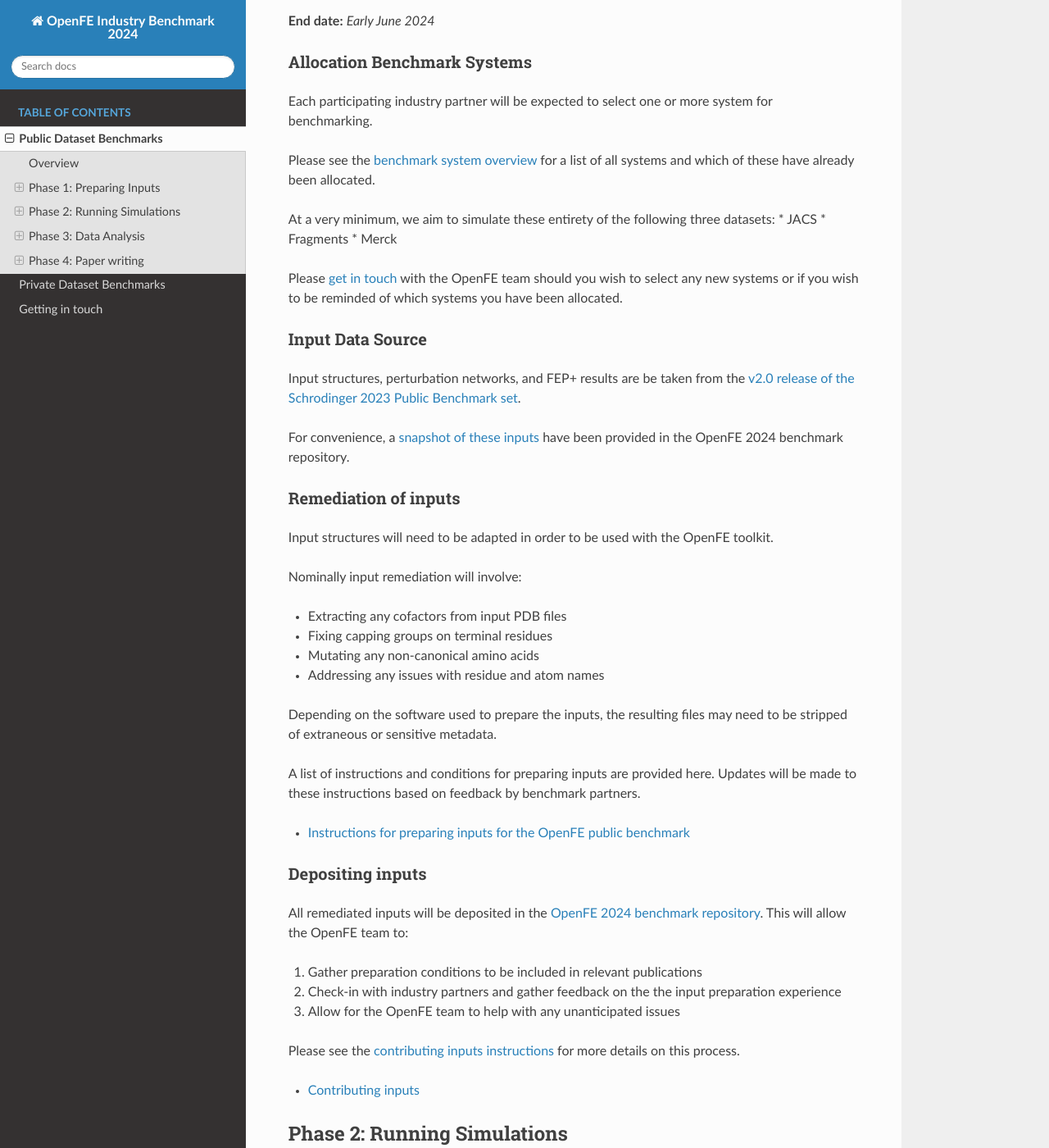
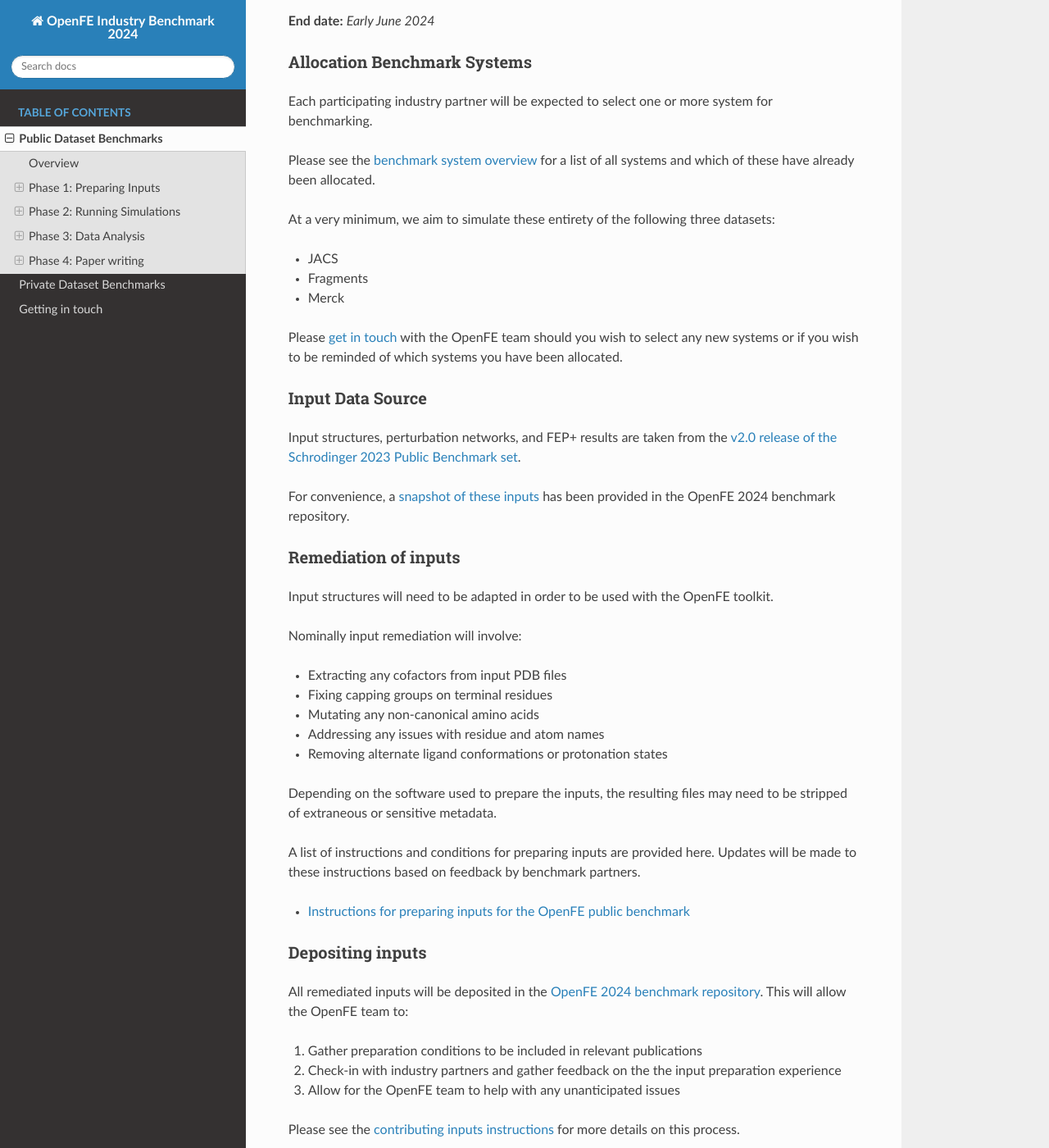
Before and after one commit to OpenFreeEnergy/IndustryBenchmarks2024, a Sphinx documentation site: the page built from docs/source/public/overview.rst, in a window 1280 px wide and 1400 px high, scrolled down 1697 px. Shown: the whole window at 82% size. Built offline with Sphinx 7.4.7 and the Read the Docs theme 2.0.0, drawn with Linux system fonts in a browser that asks for light colours.

Commit message:
Edit overview instructions

```diff
--- a/docs/source/public/overview.rst
+++ b/docs/source/public/overview.rst
@@ -58,6 +58,7 @@ Please see the :ref:`benchmark system overview <benchmark_systems>` for a list o
 of these have already been allocated.
 
 At a very minimum, we aim to simulate these entirety of the following three datasets:
+
 * JACS
 * Fragments
 * Merck
@@ -69,9 +70,9 @@ any new systems or if you wish to be reminded of which systems you have been all
 Input Data Source
 =================
 
-Input structures, perturbation networks, and FEP+ results are be taken from the `v2.0 release of the Schrodinger 2023 Public Benchmark set <https://github.com/schrodinger/public_binding_free_energy_benchmark/tree/v2.0>`_.
+Input structures, perturbation networks, and FEP+ results are taken from the `v2.0 release of the Schrodinger 2023 Public Benchmark set <https://github.com/schrodinger/public_binding_free_energy_benchmark/tree/v2.0>`_.
 
-For convenience, a `snapshot of these inputs <https://github.com/OpenFreeEnergy/IndustryBenchmarks2024/tree/main/industry_benchmarks/input_structures/original_structures>`_ have been provided in the OpenFE 2024 benchmark repository.
+For convenience, a `snapshot of these inputs <https://github.com/OpenFreeEnergy/IndustryBenchmarks2024/tree/main/industry_benchmarks/input_structures/original_structures>`_ has been provided in the OpenFE 2024 benchmark repository.
 
 
 Remediation of inputs
@@ -85,6 +86,7 @@ Nominally input remediation will involve:
 * Fixing capping groups on terminal residues
 * Mutating any non-canonical amino acids
 * Addressing any issues with residue and atom names
+* Removing alternate ligand conformations or protonation states
 
 Depending on the software used to prepare the inputs, the resulting files may need to be stripped of extraneous or sensitive metadata.
 
```
